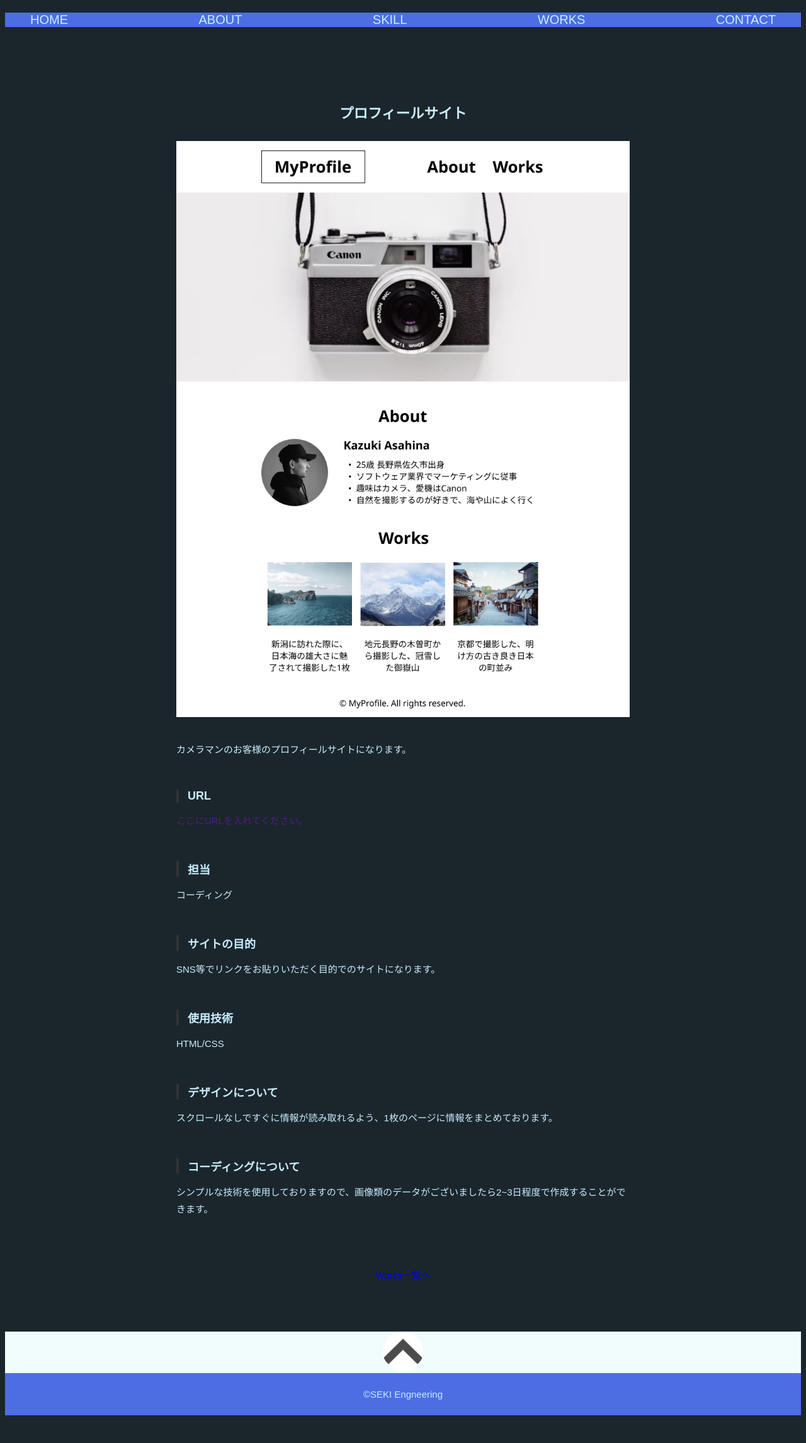
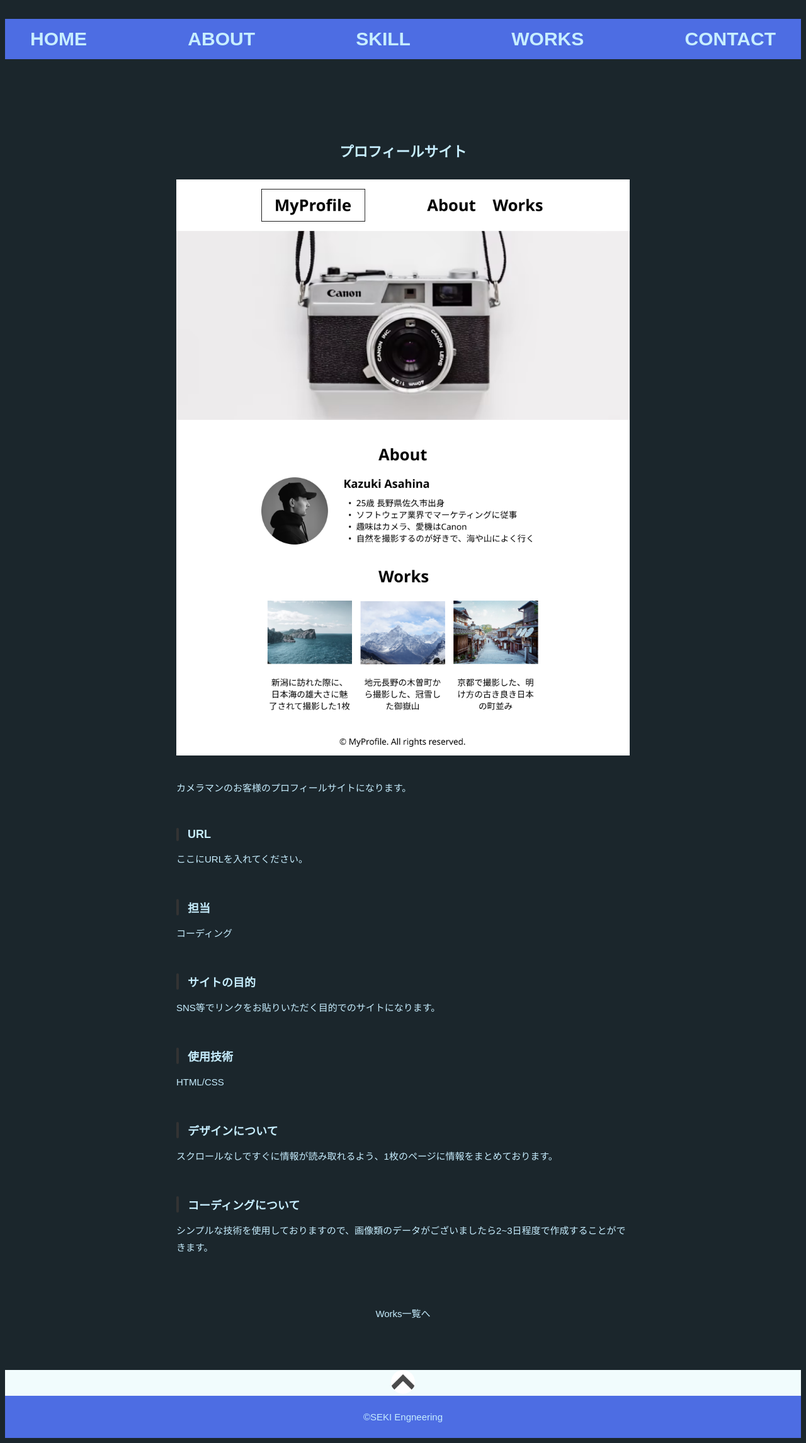
Before and after one commit to seki-engineer/porfolio, a plain HTML site: page works-2.html in a window 1280 px wide. Shown: the whole page at 63% size. Before the commit the page ends 2256 px from the top, so only its background shows below. Drawn offline with nearby package versions, Linux system fonts and the light colour scheme.

Commit message:
嫁修正

```diff
--- a/css/style.css
+++ b/css/style.css
@@ -6,6 +6,7 @@ body {
 }
 
 a {
+  color: #C7EEFF;
   text-decoration: none;
 }
 
@@ -94,14 +95,15 @@ loading
 ---------------------------------*/
 .header {
   background-color: #4D6DE3;
-  font-size: 20px;
+  font-size: 30px;
+  font-weight: bold;
 }
 
 .gnav-list {
   display: flex;
   justify-content: space-between;
   list-style: none;
-  padding: 0;
+  padding: 15px 0px;
   margin-left: 40px;
   margin-right: 40px;
 }
@@ -128,7 +130,7 @@ loading
 .mv h1 {
   position: absolute;
   top: 75px;
-  left: 0;
+  left: 20px;
   font-family: "Maru Folk Heavy", sans-serif;
   font-size: 60px;
   font-style: italic;
@@ -146,7 +148,7 @@ loading
  見出し
 ---------------------------------*/
 .title {
-  font-size: 34px;
+  font-size: 30px;
   font-weight: bold;
   line-height: 1;
   margin-bottom: 40px;
@@ -283,7 +285,7 @@ loading
 }
 
 .page-top img {
-  width: 5%;
+  width: 3%;
   border-radius: 50%;
 }
 
```
Also changed, not shown: index.html (+1 -3 lines), img/SEKI Engineer_clear.jpg, 1 other file.
